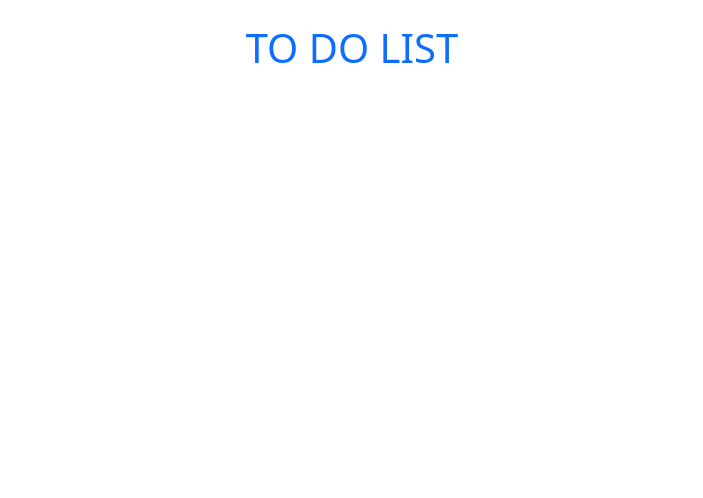
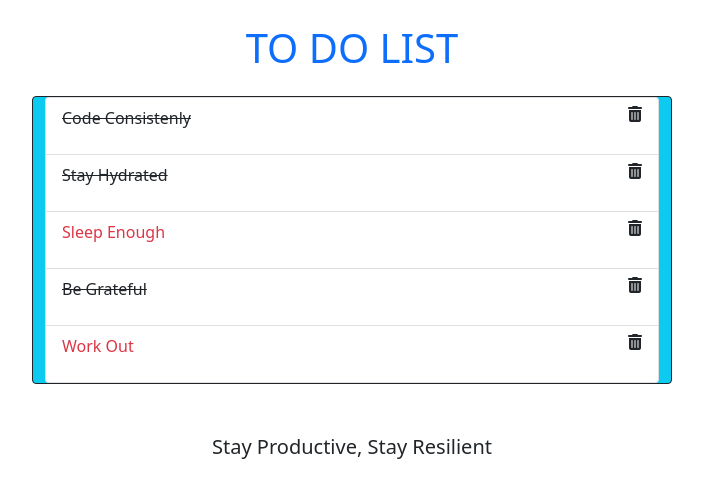
Before and after one commit to SalvatoreGiacomazzo/vue-todolist, a plain HTML site: page index.html in a window 1280 px wide. Shown: the whole page, without its empty margins (288-991 px from the left). Drawn offline with nearby package versions, Linux system fonts and the light colour scheme.

Commit message:
first milestone

```diff
--- a/index.html
+++ b/index.html
@@ -5,6 +5,8 @@
     <meta charset="UTF-8">
     <meta name="viewport" content="width=device-width, initial-scale=1.0">
     <title>Vue To Do List</title>
+    <!--Font Awesome-->
+    <link rel="stylesheet" href="https://cdnjs.cloudflare.com/ajax/libs/font-awesome/6.6.0/css/all.min.css">
     <!--Bootstrap-->
     <link href="https://cdn.jsdelivr.net/npm/bootstrap@5.0.2/dist/css/bootstrap.min.css" rel="stylesheet"
         integrity="sha384-EVSTQN3/azprG1Anm3QDgpJLIm9Nao0Yz1ztcQTwFspd3yD65VohhpuuCOmLASjC" crossorigin="anonymous">
@@ -13,16 +15,31 @@
 </head>
 
 <body>
-    <!--Vue-->
+    <!--App div for Vue-->
+    <div id="app">
+
+        <header class="text-center">
+            <h1 class="text-primary fw-5 fs-1 mt-4">TO DO LIST</h1>
+        </header>
+        <main>
+            <div id="container" class="container w-50 h-50 border border-dark rounded bg-info mt-4">
+                <!--Actual List-->
+                <ul class="list-group">
+                    <li class="list-group-item d-flex justify-content-between w-100" v-for="(task) in tasks">
+                        <p
+                            v-bind:class="{ 'text-decoration-line-through': task.done === 'true', 'text-danger': task.done === 'false' }">
+                            {{ task.text }}</p>
+
+                        <i class="fa-solid fa-trash-can"></i>
+                    </li>
+
+                </ul>
+            </div>
+        </main>
+        <footer class="blockquote text-center m-5 ">Stay Productive, Stay Resilient</footer>
+    </div>
+    <!--Vue and script-->
     <script src="https://unpkg.com/vue@3/dist/vue.global.js"></script>
-    <header class="text-center">
-        <h1 class="text-primary fw-5 fs-1 mt-4">TO DO LIST</h1>
-    </header>
-    <main>
-        <div id="container" class="container"></div>
-    </main>
-
-
     <script src="./script.js"></script>
 </body>
 
--- a/script.js
+++ b/script.js
@@ -0,0 +1,35 @@
+const { createApp } = Vue;
+
+createApp({
+    data() {
+        return {
+
+            tasks: [
+                {
+                    text: 'Code Consistenly',
+                    done: 'true'
+                },
+                {
+                    text: 'Stay Hydrated',
+                    done: 'true'
+                },
+                {
+                    text: 'Sleep Enough',
+                    done: 'false'
+                },
+                {
+                    text: 'Be Grateful',
+                    done: 'true'
+                },
+                {
+                    text: 'Work Out',
+                    done: 'false'
+                }
+            ],
+
+        }
+        methods: {
+
+        }
+    }
+}).mount('#app')
```
